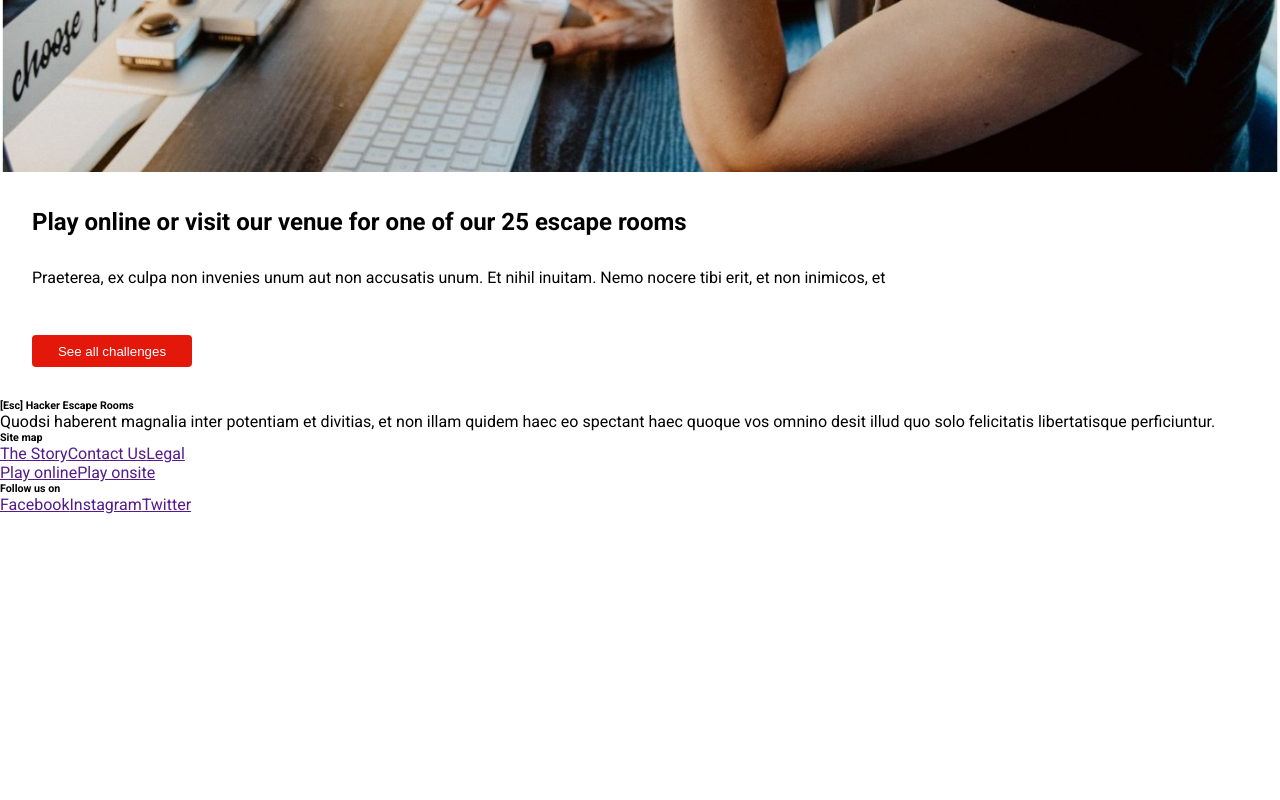
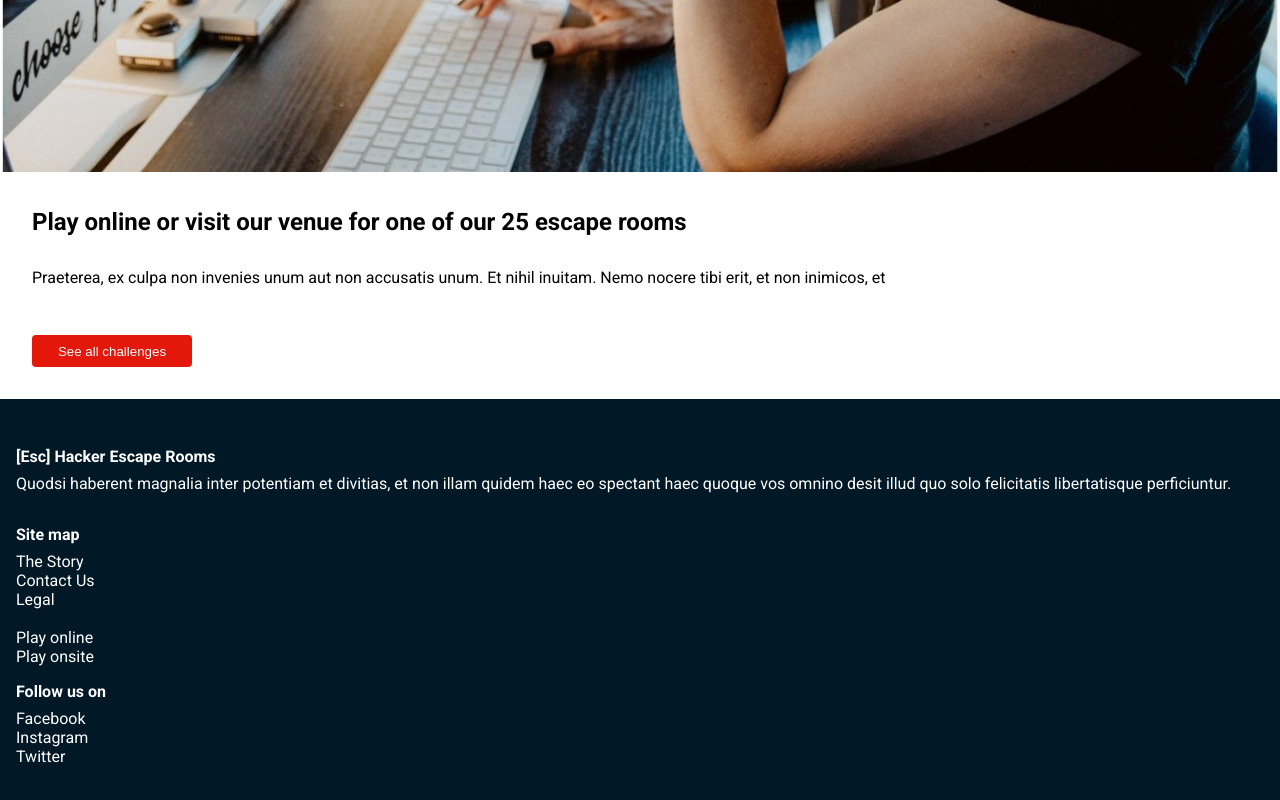
Before and after one commit to a-jaxell/hacker-escaper-rooms, a website: page index.html in a window 1280 px wide. Shown: the part 4084-4884 px from the top of the page. Before the commit the page ends 4598 px from the top, so only its background shows below. Drawn offline with Linux system fonts and the light colour scheme.

Commit message:
Add styling for footer content

```diff
--- a/index.html
+++ b/index.html
@@ -94,15 +94,15 @@
     </section>
     <footer>
         <div class="about-us--small">
-            <h6>[Esc] Hacker Escape Rooms</h6>
+            <h4>[Esc] Hacker Escape Rooms</h4>
             <p>Quodsi haberent magnalia inter potentiam et divitias, et non illam quidem haec eo spectant haec quoque vos omnino desit illud quo solo felicitatis libertatisque perficiuntur.</p>
         </div>
         <div class="sitemap">
-            <h6>Site map</h6>
+            <h4>Site map</h4>
             <a href="">The Story</a><a href="">Contact Us</a><a href="">Legal</a><br><a href="">Play online</a><a href="">Play onsite</a>
         </div>
         <div class="social-media">
-            <h6>Follow us on</h6>
+            <h4>Follow us on</h4>
             <a href="">Facebook</a><a href="">Instagram</a><a href="">Twitter</a>
         </div>
     </footer>
--- a/main.scss
+++ b/main.scss
@@ -181,5 +181,19 @@ header{
    @include book-and-browse-box;
 }
 footer{
-
+    padding: 2rem 0 2.5rem 0;
+    @include section-dark;
+    h4{
+        margin: 1rem 0 0.5rem 1em;
+    }
+    p{
+        margin-left: 1rem;
+        margin-bottom: 2rem;
+    }
+    a{
+        margin-left: 1rem;
+        display: block;
+        text-decoration: none;
+        color: white;
+    }
 }
```
Also changed, not shown: resources/css/main.css.
